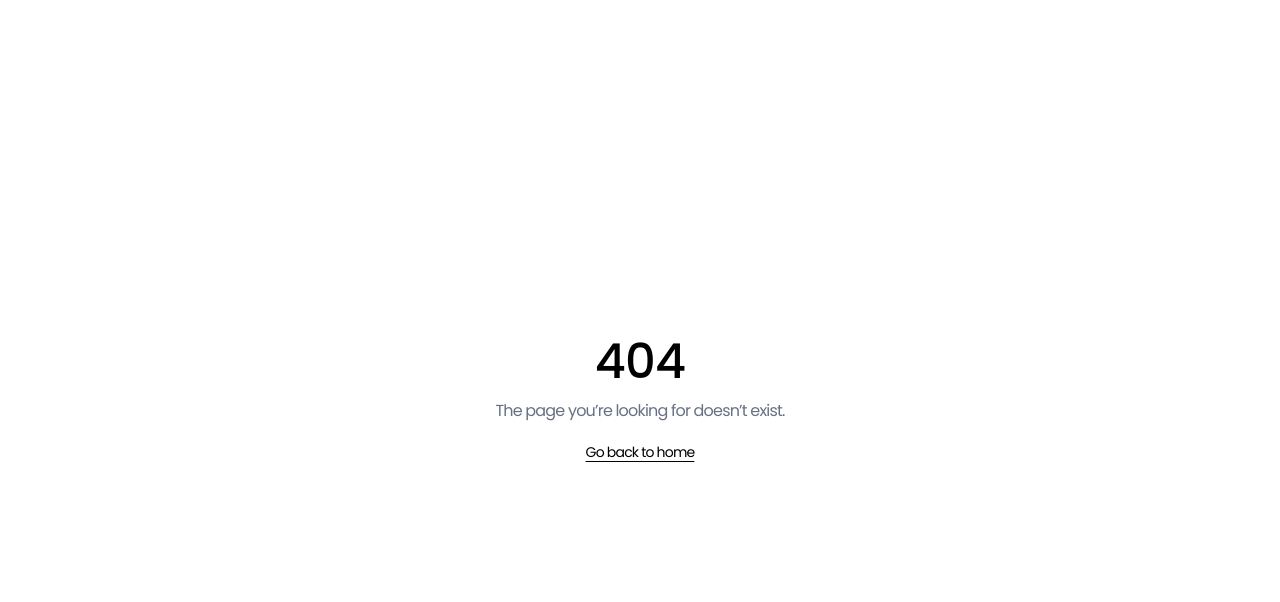
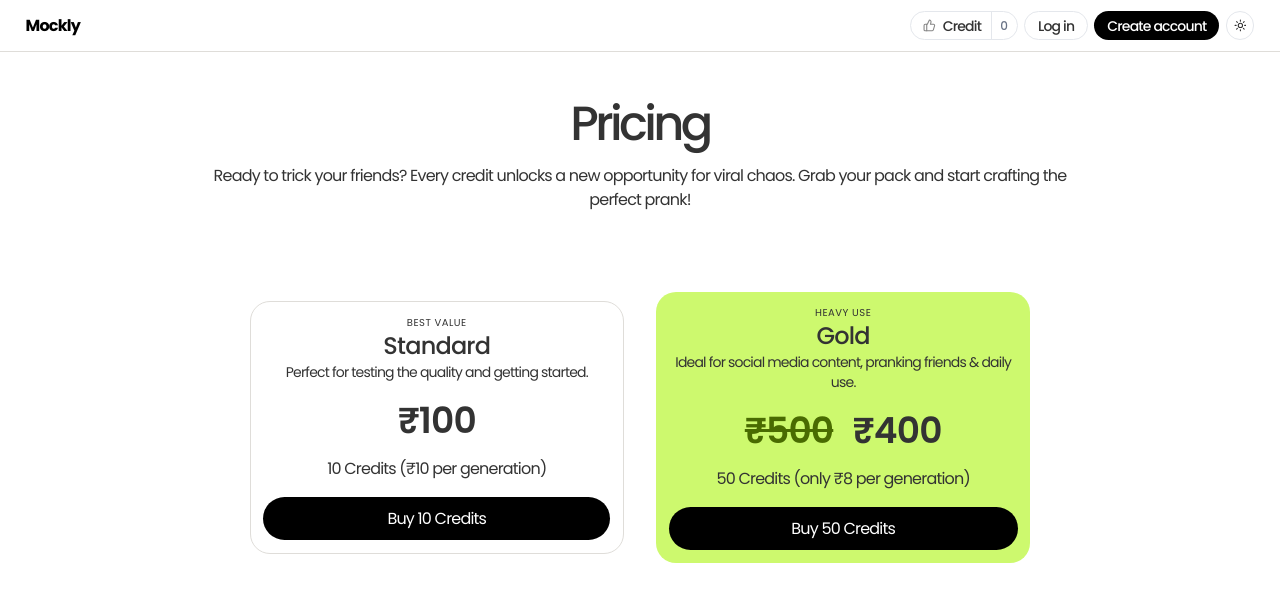
Before and after one commit to Anurag0577/Mockly---DM-screenshot-generator, a React (Vite) app in the folder frontend/: page /buy-credits in a window 1280 px wide. Before the commit this address had no page. Shown: the top 602 px of the page. Built offline with nearby package versions, Linux system fonts and the light colour scheme.

Commit message:
Created a buy credit page

```diff
--- a/frontend/src/App.jsx
+++ b/frontend/src/App.jsx
@@ -5,6 +5,7 @@ import { Homepage } from '@/pages/Homepage.jsx'
 import './App.css'
 import { createBrowserRouter, RouterProvider } from 'react-router'
 import { QueryClient, QueryClientProvider } from '@tanstack/react-query'
+import BuyCredits from "./components/BuyCredits"
 
 // Create a client
 const queryClient = new QueryClient({
@@ -32,6 +33,10 @@ const router = createBrowserRouter([
   {
     path: "*",
     element: <NotFound />,
+  },
+  {
+    path: "/buy-credits",
+    element: <BuyCredits />
   }
 ]);
 
--- /dev/null
+++ b/frontend/src/components/BuyCredits.jsx
@@ -0,0 +1,37 @@
+import Header from "./Header";
+import { Button } from "./ui/button";
+
+export default function BuyCredits(){
+
+    return <>
+        <Header/>
+        <div className="subscription-card-container h-full w-full flex flex-col justify-center items-center">
+            <h1 className="text-5xl text-bolder mb-5 mt-15 tracking-tight dark:text-white">Pricing</h1>
+            <p className=" w-[70%] text-center dark:text-white">Ready to trick your friends? Every credit unlocks a new opportunity for viral chaos. Grab your pack and start crafting the perfect prank!</p>
+            <div className="card-container flex justify-center items-center mt-20 gap-x-10 w-full p-5">
+                <div className="cardOne flex flex-col justify-start items-center h-fit w-[30%] bg-white border rounded-[20px] p-4 dark:bg-transparent dark:border-white">
+                    <p className="text-[10px] tracking-widest ">BEST VALUE</p>
+                    <h1 className="text-2xl font-bold">Standard</h1>
+                    <p className="text-sm mb-6 text-center ">Perfect for testing the quality and getting started.</p>
+                    <div className="flex justify-center items-center gap-6">
+                        {/* <div className="price text-4xl text-bolder font-semibold line-through text-[#496b01] ">$149</div> */}
+                        <div className="discounted-price text-4xl font-semibold ">₹100</div>
+                    </div>
+                    <span className="my-5">10 Credits (₹10 per generation)</span>
+                    <div className="bg-black text-white w-full text-center py-3 rounded-[50px]">Buy 10 Credits</div>
+                </div>
+                <div className="cardOne flex flex-col justify-start items-center h-fit w-[30%] bg-[#cdf96e] rounded-[20px] p-4 dark:text-black">
+                    <p className="text-[10px] tracking-widest ">HEAVY USE</p>
+                    <h1 className="text-2xl font-bold">Gold</h1>
+                    <p className="text-sm mb-6 text-center ">Ideal for social media content, pranking friends & daily use.</p>
+                    <div className="flex justify-center items-center gap-6">
+                        <div className="price text-4xl text-bolder font-semibold line-through text-[#496b01] ">₹500</div>
+                        <div className="discounted-price text-4xl font-semibold ">₹400</div>
+                    </div>
+                    <span className="my-5">50 Credits (only ₹8 per generation)</span>
+                    <div className="bg-black text-white w-full text-center py-3 rounded-[50px]">Buy 50 Credits</div>
+                </div>
+            </div>
+        </div>
+    </>
+}
--- a/frontend/src/components/Header.jsx
+++ b/frontend/src/components/Header.jsx
@@ -12,17 +12,19 @@ import SignUpDialogueBox from "./SignupDialogueBox";
 import LoginDialogueBox from "./LoginDialogueBox";
 import useAuthStore from "@/stores/authStore";
 import api from "@/api/axios";
+import { useNavigate } from "react-router";
 
 export default function Header() {
+  const navigate = useNavigate();
   const id = useId();
   const { isAuthenticated, initializeAuth } = useAuthStore();
 
-  // Run once on mount to check token / auth state
+
   useEffect(() => {
     initializeAuth();
   }, [initializeAuth]);
 
-  // Only fetch user info if the user is authenticated
+
   const {
     data: userInfo,
     isLoading,
@@ -37,9 +39,9 @@ export default function Header() {
       console.log("User info response:", response.data);
       return response.data.data;
     },
-    enabled: isAuthenticated, // This is the key line!
+    enabled: isAuthenticated,
     retry: 1,
-    staleTime: 1000 * 60 * 5, // 5 minutes - data stays fresh
+    staleTime: 1000 * 60 * 5,
   });
 
   if(isLoading){
@@ -67,7 +69,8 @@ export default function Header() {
         {(!isAuthenticated)?(
             <div className="flex flex-1 items-center justify-end gap-2">
                 <CreditButton userInfo={userInfo}/>
-            {/* <Button asChild variant="ghost" size="sm" className="text-sm                <CreditButton user={userInfo} />Login</a>
+            {/* <Button asChild variant="ghost" size="sm" className="text-sm
+                <CreditButton userInfo={userInfo} />Login</a>
             </Button> */}
             <LoginDialogueBox/>
             <SignUpDialogueBox/>
@@ -83,7 +86,7 @@ export default function Header() {
             <div className="flex flex-1 items-center justify-end gap-2">
                 <CreditButton userInfo={userInfo} />
                 <Button asChild size="sm" className="text-sm">
-                    <a href="#">
+                    <a href="#" onClick={() => navigate('/buy-credits')}>
                         <SparklesIcon className="-me-1 opacity-60" size={16} aria-hidden="true" />
                         Buy Credits
                     </a>
--- a/frontend/src/pages/Homepage.jsx
+++ b/frontend/src/pages/Homepage.jsx
@@ -15,6 +15,7 @@ import { useMutation } from "@tanstack/react-query";
 import api from "@/api/axios";
 import { useEffect, useState } from "react";
 import { RotatingLines } from "react-loader-spinner";
+
 
 export function Homepage() {
   const sender = usePreviewData((state) => state.sender);
```
Also changed, not shown: 1 other file (tests, documents, lock files or other folders).
